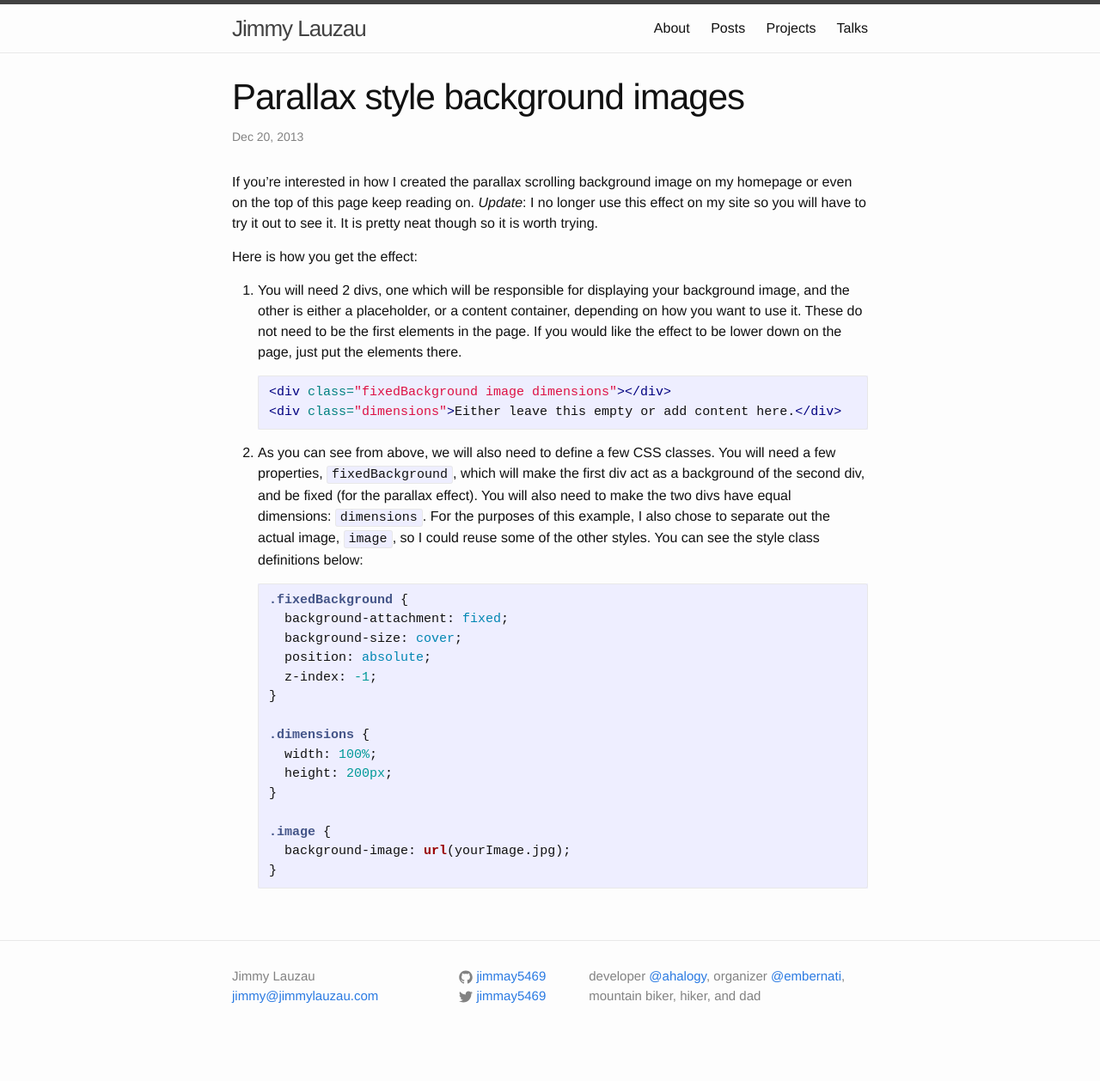
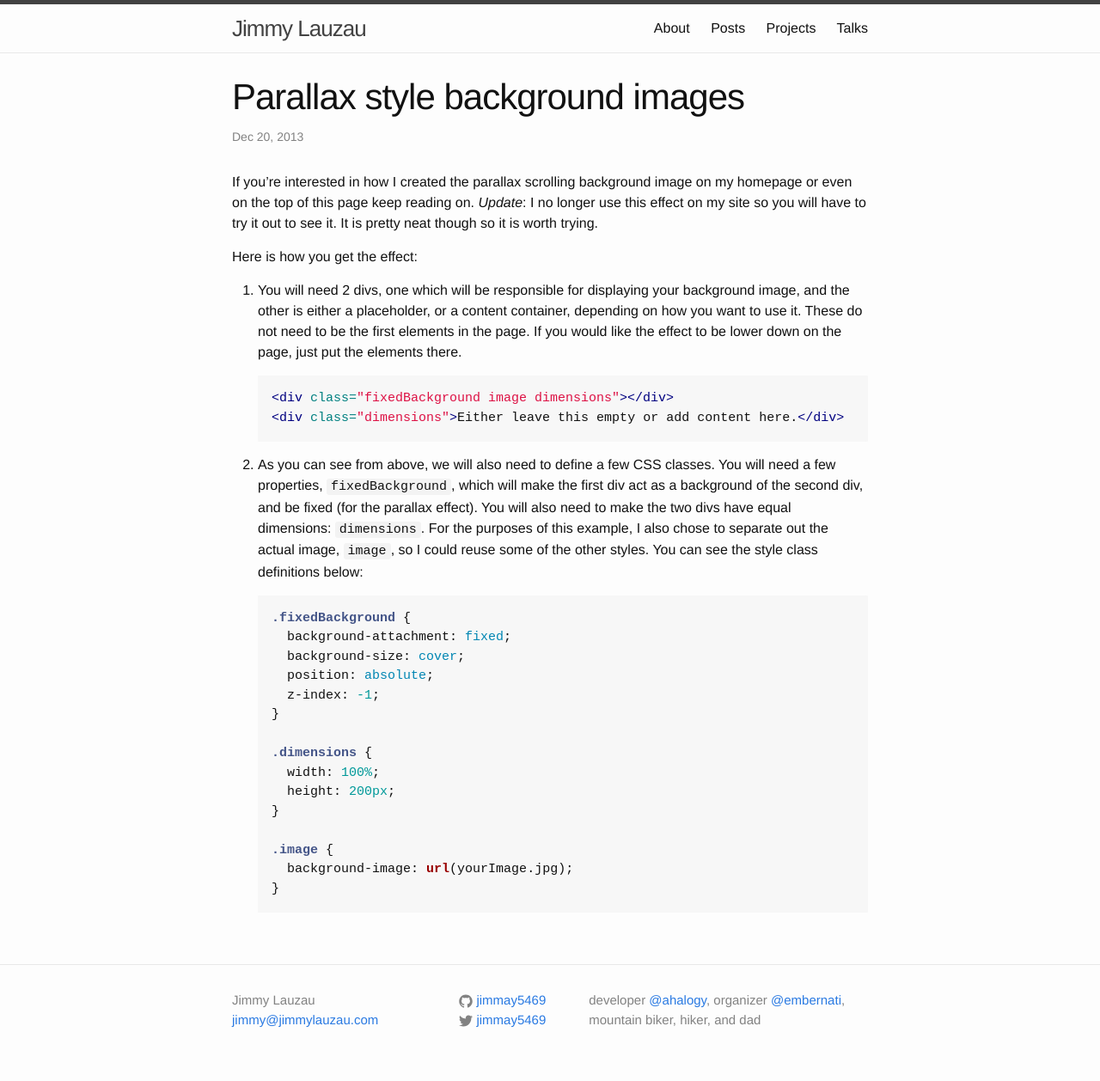
Before and after one commit to jimmay5469/jimmay5469.github.io, a Jekyll site: the page built from _posts/2013-12-20-parallax-style-background-images.md, in a window 1280 px wide. Shown: the whole page at 86% size. Built offline with Jekyll 4.4.1, drawn with Linux system fonts in a browser that asks for light colours; before the commit the page ends 1230 px from its top, so only the background shows below that.

Commit message:
Subtle code snippets based on GitHub's

```diff
--- a/_sass/_base.scss
+++ b/_sass/_base.scss
@@ -130,9 +130,8 @@ blockquote {
 pre,
 code {
     font-size: 15px;
-    border: 1px solid $grey-color-light;
     border-radius: 3px;
-    background-color: #eef;
+    background-color: rgba(0,0,0,0.04);
 }
 
 code {
@@ -140,13 +139,14 @@ code {
 }
 
 pre {
-    padding: 8px 12px;
+    padding: 16px;
     overflow-x: auto;
 
     > code {
         border: 0;
         padding-right: 0;
         padding-left: 0;
+        background-color: transparent;
     }
 }
 
--- a/_sass/_syntax-highlighting.scss
+++ b/_sass/_syntax-highlighting.scss
@@ -6,7 +6,7 @@
     @extend %vertical-rhythm;
 
     .highlighter-rouge & {
-      background: #eef;
+      background: #f7f7f7;
     }
 
     .c     { color: #998; font-style: italic } // Comment
```
